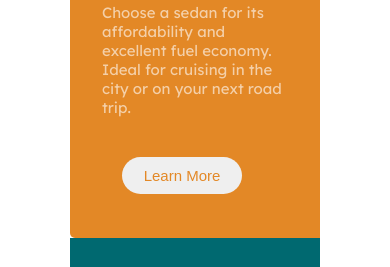
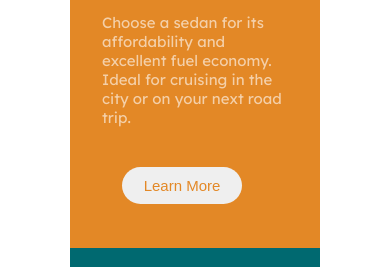
Before and after one commit to EJdevgithub/3-column-preivew, a plain HTML site: page index.html in a window 390 px wide. Shown: the part 162-429 px from the top of the page. Drawn offline with Linux system fonts and the light colour scheme.

Commit message:
media query: mobile

```diff
--- a/style.css
+++ b/style.css
@@ -101,3 +101,15 @@ color: var(--Bright-orange);
 .attribution a {
  color: hsl(228, 45%, 44%);
 }
+
+/* media query */
+@media screen and (max-width: 500px) {
+ .container {
+  margin: 10px 0 10px 0;
+  height: auto;
+ }
+
+ .box {
+  border-radius: 0 !important;
+ }
+}
```
